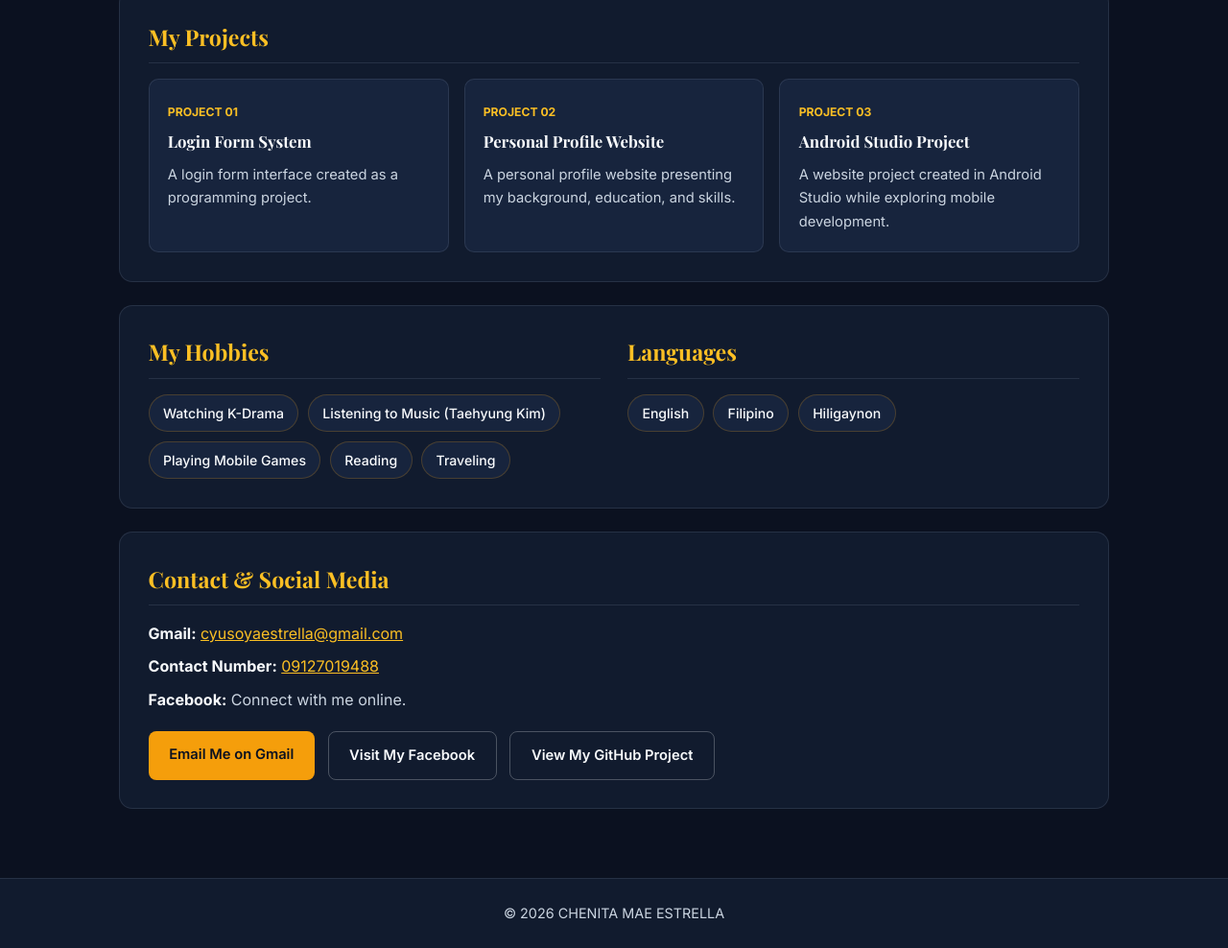
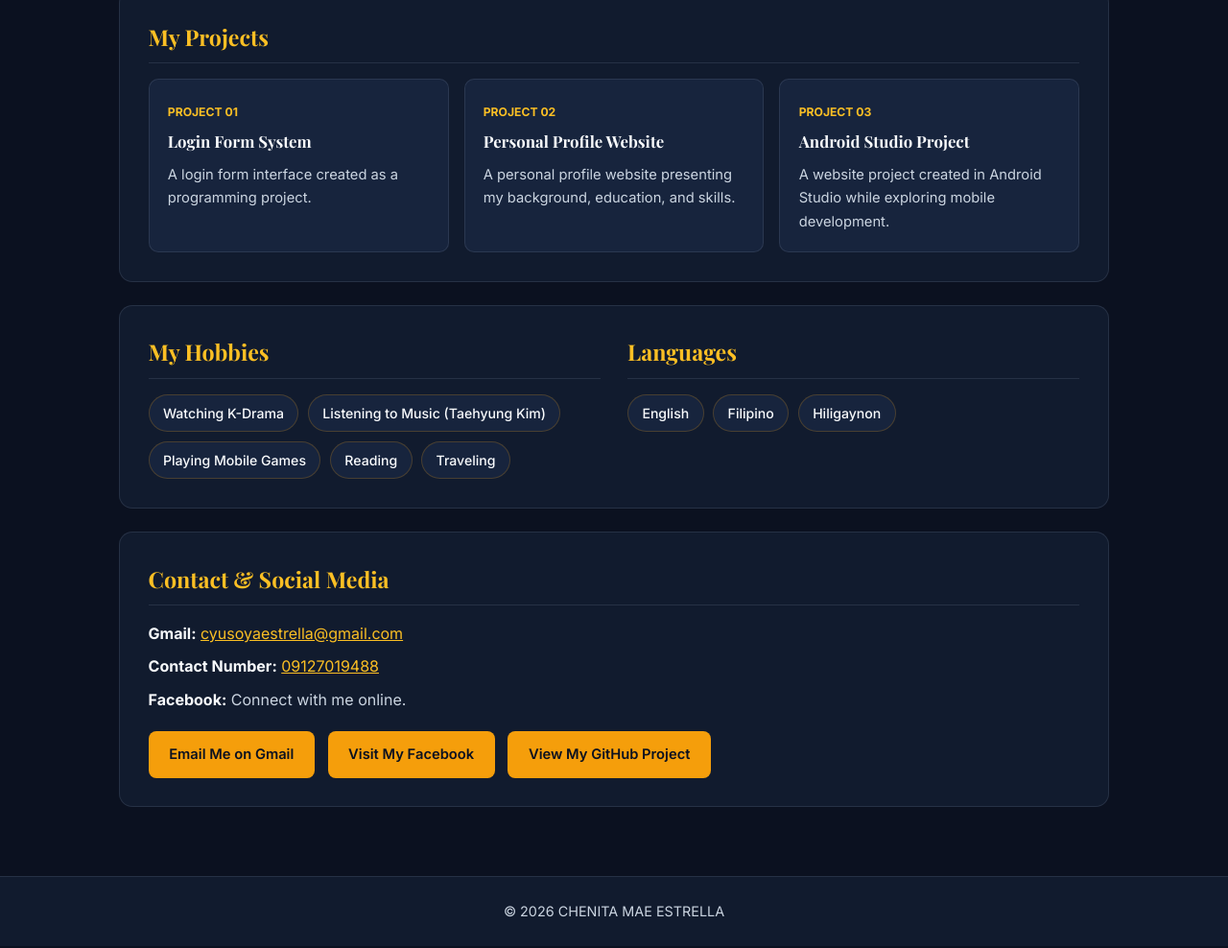
Before and after one commit to cyusoyaestrella-bot/Project_2, a plain HTML site: page index.html in a window 1280 px wide. Shown: the part 1673-2661 px from the top of the page at 96% size. Drawn offline with nearby package versions, Linux system fonts and the light colour scheme.

Commit message:
update index

```diff
--- a/index.html
+++ b/index.html
@@ -167,8 +167,8 @@
 
             <div class="contact-actions">
                 <a class="btn btn-gold" href="https://mail.google.com/mail/?view=cm&amp;to=cyusoyaestrella%40gmail.com">Email Me on Gmail</a>
-                <a class="btn btn-ghost" href="https://web.facebook.com/?_rdc=1&amp;_rdr" target="_blank" rel="noopener noreferrer">Visit My Facebook</a>
-                <a class="btn btn-ghost" href="https://github.com/cyusoyaestrella-bot/Project_2" target="_blank" rel="noopener noreferrer">View My GitHub Project</a>
+                <a class="btn btn-gold" href="https://web.facebook.com/?_rdc=1&amp;_rdr" target="_blank" rel="noopener noreferrer">Visit My Facebook</a>
+                <a class="btn btn-gold" href="https://github.com/cyusoyaestrella-bot/Project_2" target="_blank" rel="noopener noreferrer">View My GitHub Project</a>
             </div>
         </section>
 
```
